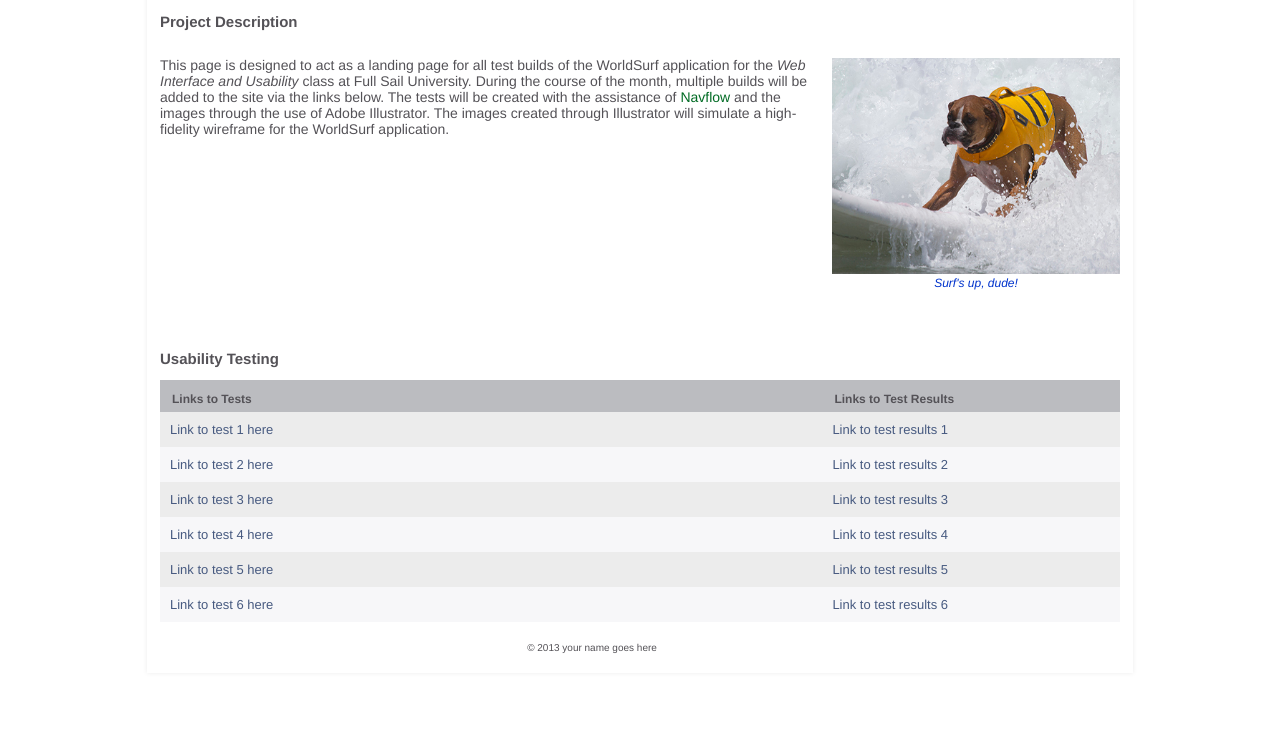
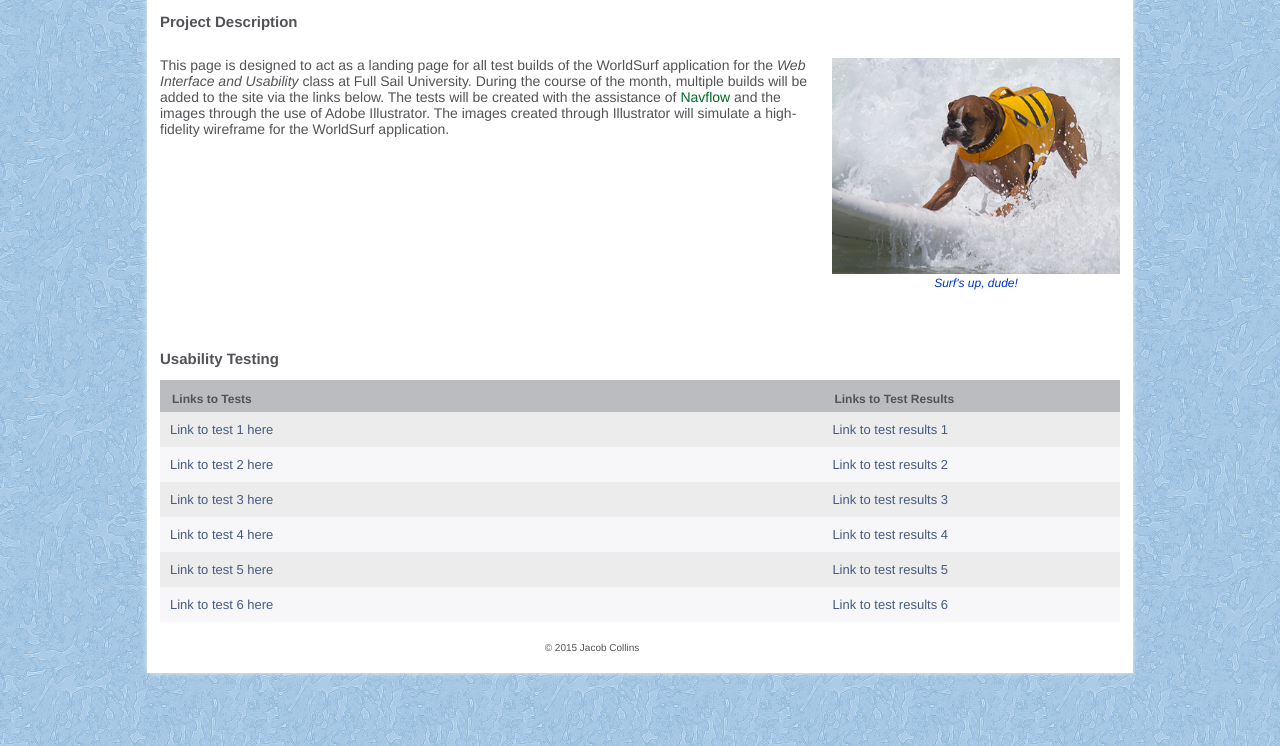
Before and after one commit to imgodzillason/WIU1, a plain HTML site: page landing-page/index.html in a window 1280 px wide. Shown: the part 54-800 px from the top of the page. Drawn offline with Linux system fonts and the light colour scheme.

Commit message:
css customized
css customized

```diff
--- a/landing-page/css/main.css
+++ b/landing-page/css/main.css
@@ -5,8 +5,10 @@ body{
     font-family: helvetica, arial, sans-serif;
     color:#545257; /*changes color of the whole text*/
     margin-top: 0;
+    background:url(../img/seamless-blue.jpg);
 }
 #wrapper{
+    background:#ffffff;
     width:960px;
     margin: 0 auto;
     padding-left: 1%;
--- a/landing-page/index.html
+++ b/landing-page/index.html
@@ -74,7 +74,7 @@
         </table>
     </section>
 
-    <footer> &copy; 2013 your name goes here</footer>
+    <footer> &copy; 2015 Jacob Collins</footer>
 </div> <!-- #wrapper div ends here-->
 </body>
 </html>
```
Also changed, not shown: landing-page/img/elder.gif (added), landing-page/img/seamless-blue.jpg (added).
